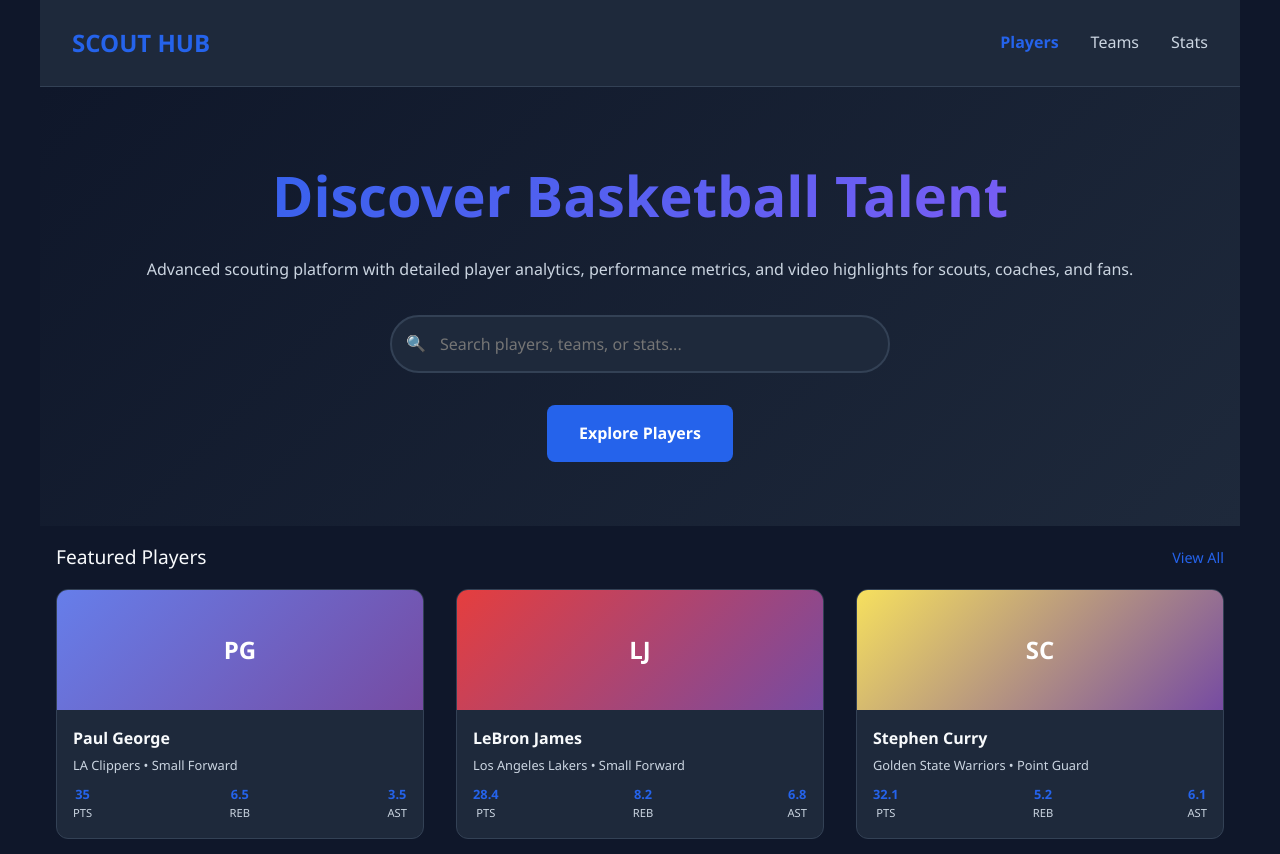
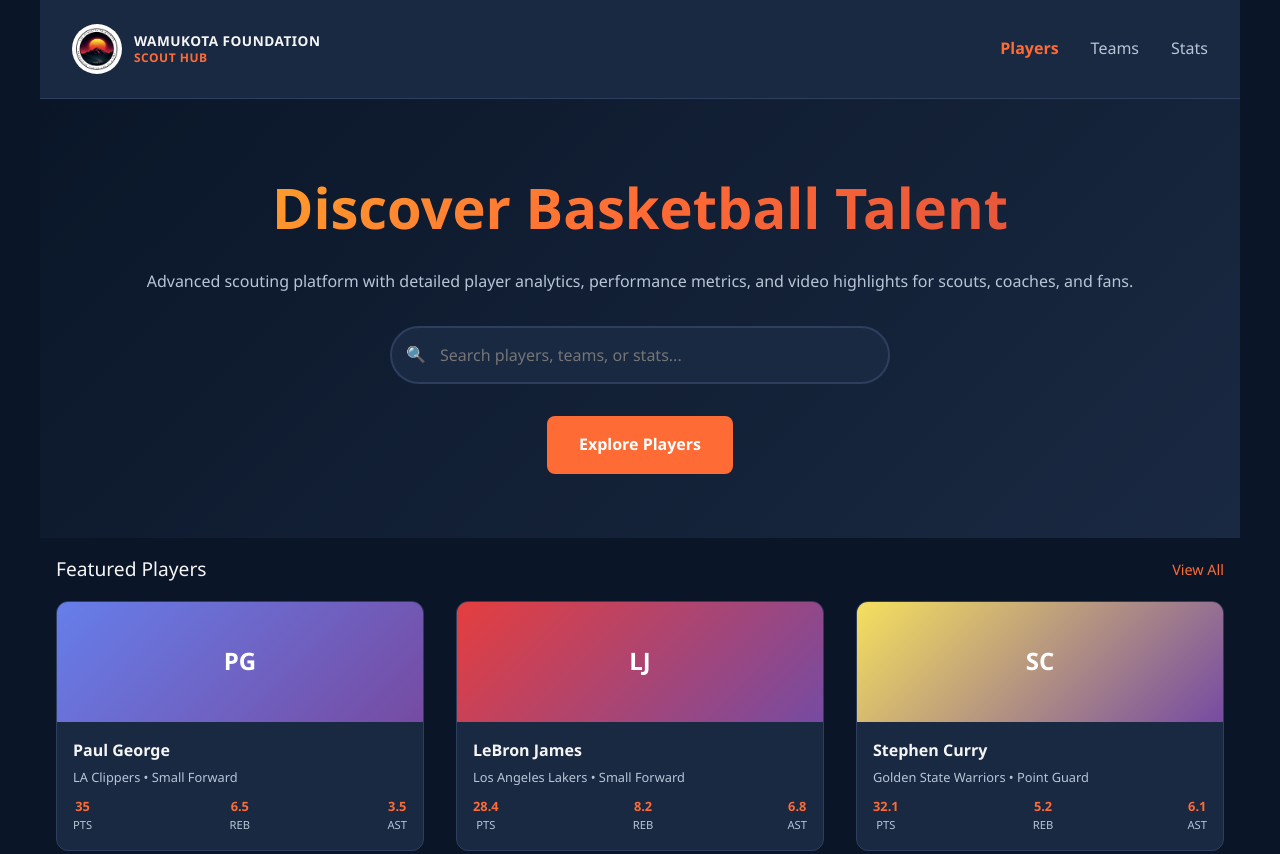
Before and after one commit to 6purpleroyal/scout-hub, a plain HTML site: page index.html in a window 1280 px wide. Shown: the top 854 px of the page. Drawn offline with Linux system fonts and the light colour scheme.

Commit message:
Add Wamukota Foundation branding and updatte color scheme

```diff
--- a/index.html
+++ b/index.html
@@ -12,7 +12,10 @@
         <!-- Header -->
         <div class="header">
             <div class="nav">
-                <a href="#" class="logo">SCOUT HUB</a>
+                <a href="#" class="logo">
+                    <img src="bush-logo.jpg" alt="Wamukota Foundation" class="logo-image">
+                    <span class="logo-text">WAMUKOTA FOUNDATION<br><span class="logo-subtitle">SCOUT HUB</span></span>
+                </a>
                 <div class="nav-links">
                     <a href="#" data-page="homepage" class="active">Players</a>
                     <a href="#" data-page="teams-page">Teams</a>
@@ -54,7 +57,10 @@
         <!-- Header -->
         <div class="header">
             <div class="nav">
-                <a href="#" class="logo">SCOUT HUB</a>
+                <a href="#" class="logo">
+                    <img src="bush-logo.jpg" alt="Wamukota Foundation" class="logo-image">
+                    <span class="logo-text">WAMUKOTA FOUNDATION<br><span class="logo-subtitle">SCOUT HUB</span></span>
+                </a>
                 <div class="nav-links">
                     <a href="#" data-page="homepage">Players</a>
                     <a href="#" data-page="teams-page" class="active">Teams</a>
@@ -86,7 +92,10 @@
         <!-- Header -->
         <div class="header">
             <div class="nav">
-                <a href="#" class="logo">SCOUT HUB</a>
+                <a href="#" class="logo">
+                    <img src="bush-logo.jpg" alt="Wamukota Foundation" class="logo-image">
+                    <span class="logo-text">WAMUKOTA FOUNDATION<br><span class="logo-subtitle">SCOUT HUB</span></span>
+                </a>
                 <div class="nav-links">
                     <a href="#" data-page="homepage">Players</a>
                     <a href="#" data-page="teams-page">Teams</a>
@@ -151,6 +160,9 @@
         <div class="header">
             <div class="header-top">
                 <button class="back-btn">←</button>
+                <a href="#" class="logo logo-small">
+                    <img src="bush-logo.jpg" alt="Wamukota Foundation" class="logo-image-small">
+                </a>
                 <div class="search-container">
                     <div class="search-icon">🔍</div>
                     <input type="text" class="search-bar" placeholder="Search players..." id="profileSearchInput">
@@ -344,6 +356,9 @@
         <div class="header">
             <div class="header-top">
                 <button class="back-btn">←</button>
+                <a href="#" class="logo logo-small">
+                    <img src="bush-logo.jpg" alt="Wamukota Foundation" class="logo-image-small">
+                </a>
                 <div class="search-container">
                     <div class="search-icon">🔍</div>
                     <input type="text" class="search-bar" placeholder="Search teams..." id="teamProfileSearchInput">
--- a/styles/main.css
+++ b/styles/main.css
@@ -1,14 +1,17 @@
 /* All the CSS from both pages combined */
 :root {
-    --primary: #2563eb;
-    --primary-dark: #1d4ed8;
-    --dark-bg: #0f172a;
-    --dark-card: #1e293b;
-    --dark-border: #334155;
-    --text-primary: #f8fafc;
-    --text-secondary: #cbd5e1;
-    --accent-green: #10b981;
-    --accent-red: #ef4444;
+    /* Logo-inspired color palette */
+    --primary: #FF6B35;        /* Sunset orange */
+    --primary-dark: #E85D2C;   /* Darker orange */
+    --secondary: #FFB627;      /* Golden yellow */
+    --accent-red: #D94A3D;     /* Deep red from sunset */
+    --accent-teal: #1A4D5E;    /* Deep teal from mountains */
+    --dark-bg: #0A1628;        /* Deep night blue */
+    --dark-card: #1A2942;      /* Dark blue-grey */
+    --dark-border: #2D3E5F;    /* Muted blue border */
+    --text-primary: #F5F5F5;   /* Off-white */
+    --text-secondary: #B8C5D6; /* Light blue-grey */
+    --accent-green: #10b981;   /* Keep for positive stats */
 }
 
 * {
@@ -53,10 +56,45 @@
 }
 
 .logo {
-    font-size: 1.5rem;
+    display: flex;
+    align-items: center;
+    gap: 0.75rem;
+    text-decoration: none;
+}
+
+.logo-image {
+    width: 50px;
+    height: 50px;
+    border-radius: 50%;
+    object-fit: cover;
+}
+
+.logo-image-small {
+    width: 35px;
+    height: 35px;
+    border-radius: 50%;
+    object-fit: cover;
+}
+
+.logo-text {
+    display: flex;
+    flex-direction: column;
+    line-height: 1.2;
     font-weight: 700;
+    font-size: 0.85rem;
+    color: var(--text-primary);
+    letter-spacing: 0.5px;
+}
+
+.logo-subtitle {
+    font-size: 0.75rem;
     color: var(--primary);
-    text-decoration: none;
+    font-weight: 600;
+    margin-top: 2px;
+}
+
+.logo-small {
+    margin: 0 0.5rem;
 }
 
 .nav-links {
@@ -142,7 +180,7 @@
 .hero h1 {
     font-size: 2rem;
     margin-bottom: 1rem;
-    background: linear-gradient(135deg, var(--primary) 0%, #8b5cf6 100%);
+    background: linear-gradient(135deg, var(--secondary) 0%, var(--primary) 50%, var(--accent-red) 100%);
     -webkit-background-clip: text;
     background-clip: text;
     -webkit-text-fill-color: transparent;
@@ -248,7 +286,7 @@
 
 .player-card-image {
     height: 120px;
-    background: linear-gradient(135deg, #667eea 0%, #764ba2 100%);
+    background: linear-gradient(135deg, var(--accent-teal) 0%, var(--primary) 50%, var(--secondary) 100%);
     display: flex;
     align-items: center;
     justify-content: center;
@@ -304,7 +342,7 @@
     width: 100px;
     height: 100px;
     border-radius: 12px;
-    background: linear-gradient(135deg, #667eea 0%, #764ba2 100%);
+    background: linear-gradient(135deg, var(--accent-teal) 0%, var(--primary) 50%, var(--secondary) 100%);
     display: flex;
     align-items: center;
     justify-content: center;
@@ -478,7 +516,7 @@
 .video-thumbnail {
     width: 100%;
     height: 200px;
-    background: linear-gradient(135deg, #667eea 0%, #764ba2 100%);
+    background: linear-gradient(135deg, var(--accent-teal) 0%, var(--primary) 50%, var(--secondary) 100%);
     display: flex;
     align-items: center;
     justify-content: center;
@@ -532,7 +570,7 @@
 
 .video-item-thumb {
     height: 100px;
-    background: linear-gradient(135deg, #667eea 0%, #764ba2 100%);
+    background: linear-gradient(135deg, var(--accent-teal) 0%, var(--primary) 50%, var(--secondary) 100%);
     display: flex;
     align-items: center;
     justify-content: center;
@@ -586,7 +624,7 @@
     width: 40px;
     height: 40px;
     border-radius: 50%;
-    background: linear-gradient(135deg, #667eea 0%, #764ba2 100%);
+    background: linear-gradient(135deg, var(--accent-teal) 0%, var(--primary) 50%, var(--secondary) 100%);
     display: flex;
     align-items: center;
     justify-content: center;
@@ -837,9 +875,9 @@
 /* Dark mode support (already dark by default, but explicit) */
 @media (prefers-color-scheme: dark) {
     :root {
-        --primary: #3b82f6;
-        --dark-bg: #0f172a;
-        --dark-card: #1e293b;
+        --primary: #FF6B35;
+        --dark-bg: #0A1628;
+        --dark-card: #1A2942;
     }
 }
 
```
Also changed, not shown: DEPLOYMENT_GUIDE.md (+51 -6 lines), bush-logo.jpg (added), 1 other file.
